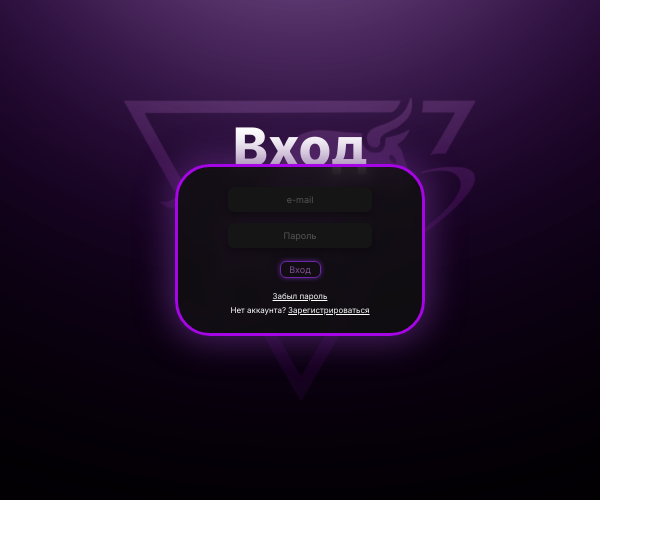
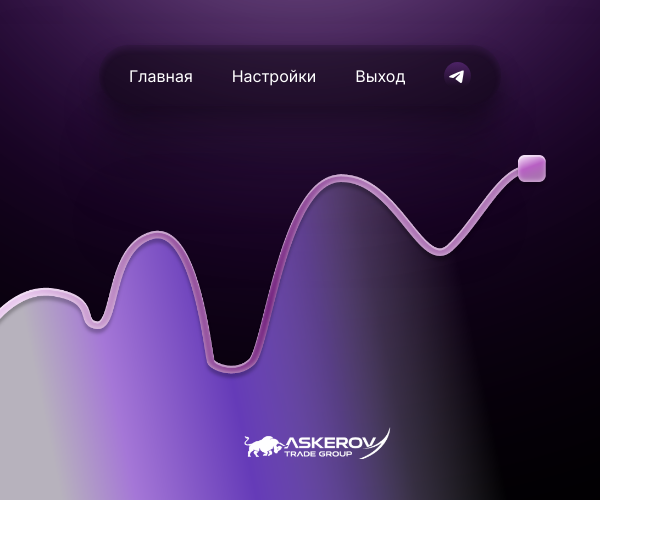
Before and after one commit to nevroks/EdickExtension, a React (Vite) app: page / in a window 1280 px wide. Shown: the top 538 px of the page, without its empty margins (0-663 px from the left). Built offline with nearby package versions, Linux system fonts and the light colour scheme.

Commit message:
изменения окна расширения

```diff
--- /dev/null
+++ b/src/components/ScreensLayoutWrapper/index.tsx
@@ -0,0 +1,21 @@
+import { useNavigation, type View } from "@/utils/contexts/NavigationContext";
+import { useMemo, type ReactNode } from "react";
+
+
+type ScreensLayoutWrapperProps = {
+    children: ReactNode
+    path: View
+}
+
+const ScreensLayoutWrapper = ({ path, children }: ScreensLayoutWrapperProps) => {
+
+    const { currentView } = useNavigation()
+
+    const isLayoutActive = useMemo(() => {
+        return currentView.includes(path)
+    }, [currentView, path])
+
+    return isLayoutActive ? <>{children}</> : null
+}
+
+export default ScreensLayoutWrapper;
--- a/src/components/index.ts
+++ b/src/components/index.ts
@@ -1,3 +1,4 @@
+import ScreensLayoutWrapper from "./ScreensLayoutWrapper";
 import ScreenWrapper from "./ScreenWrapper";
 
-export { ScreenWrapper };
+export { ScreenWrapper, ScreensLayoutWrapper };
--- a/src/components/ui/Link/style.module.css
+++ b/src/components/ui/Link/style.module.css
@@ -1,4 +1,7 @@
-.Link {}
+.Link {
+    pointer-events: all;
+    cursor: pointer;
+}
 
 .Link p {
     color: rgba(255, 255, 255, 1);
--- a/src/index.css
+++ b/src/index.css
@@ -204,17 +204,16 @@ legend {
   filter: blur(180px);
   z-index: 1;
 }
-.App-logo-container{
+
+.App-logo-container {
   mix-blend-mode: soft-light;
   position: absolute;
   z-index: 3;
   display: flex;
   flex: 1;
 }
-.AuthScreen-logo {
 
-
-}
+.AuthScreen-logo {}
 
 .App-content {
   display: flex;
@@ -222,3 +221,41 @@ legend {
   height: 100%;
   z-index: 4;
 }
+
+.MainApp-layout {
+  display: flex;
+  flex: 1;
+  position: relative;
+}
+
+.MainApp-layout-nav {
+  position: absolute;
+  display: flex;
+  justify-content: space-between;
+  align-items: center;
+  padding: 17px 30px 16px;
+  top: 45px;
+  left: calc(100% / 2 - 402px / 2);
+  width: 402px;
+  height: 61px;
+  border-radius: 30px;
+  box-shadow: inset 0px 4px 6.099999904632568px 0px rgba(150, 68, 196, 0.14), 0px 145px 58px 0px rgba(0, 0, 0, 0.04), 0px 82px 49px 0px rgba(0, 0, 0, 0.15), 0px 36px 36px 0px rgba(0, 0, 0, 0.26), 0px 9px 20px 0px rgba(0, 0, 0, 0.29);
+  background: rgba(0, 0, 0, 0.42);
+}
+
+.MainApp-layout-nav::after {
+  content: '';
+  position: absolute;
+  z-index: -1;
+  top: -21px;
+  left: -99px;
+  width: 600px;
+  height: 476px;
+  box-shadow: 72px 441px 125px 0px rgba(0, 0, 0, 0), 46px 282px 114px 0px rgba(0, 0, 0, 0.01), 26px 159px 96px 0px rgba(0, 0, 0, 0.05), 11px 71px 71px 0px rgba(0, 0, 0, 0.09), 3px 18px 39px 0px rgba(0, 0, 0, 0.1);
+}
+
+.MainApp-layout-bgImg {
+  position: absolute;
+  bottom: -10px;
+  left: -50px;
+}
--- a/src/main.tsx
+++ b/src/main.tsx
@@ -1,8 +1,8 @@
 
 import { createRoot } from 'react-dom/client'
 import './index.css'
-import { NavigationProvider } from '@/utils/contexts/NavigationContext';
-import { ScreenWrapper } from '@/components';
+import { NavigationProvider, useNavigation } from '@/utils/contexts/NavigationContext';
+import { ScreensLayoutWrapper, ScreenWrapper } from '@/components';
 import MainScreen from './screens/MainScreen';
 import { QueryClient, QueryClientProvider } from '@tanstack/react-query';
 
@@ -10,25 +10,59 @@ import AuthSecuredScreen from "./utils/hocs/AuthSecuredScreen/AuthSecuredScreen"
 import AuthScreen, { LogoVariants, type AnimationSteps } from './screens/AuthScreen';
 import { AnimatePresence, motion } from 'motion/react';
 import logo from './assets/logo.svg';
-import { useState } from 'react';
+import mainScreenBg from './assets/mainScreenBgImg.png';
+import tgIcon from './assets/icons/tgIcon.svg';
+import { useState, type ReactNode } from 'react';
+import { Link } from '@/ui';
 
 
 
 const queryClient = new QueryClient()
 
+const MainAppLayout = ({ children }: { children: ReactNode }) => {
+
+
+
+  return (
+    <ScreensLayoutWrapper path="main">
+      <div className='MainApp-layout'>
+        <motion.div className='MainApp-layout-nav'>
+          <Link to="main/terminal">Главная</Link>
+          <Link to="main/settings">Настройки</Link>
+          <Link to="main/subscription">Выход</Link>
+          <a href="">
+            <img src={tgIcon} alt="tg-icon" />
+          </a>
+
+        </motion.div>
+        <div className='MainApp-layout-content'>
+          {children}
+        </div>
+        <motion.img
+          className='MainApp-layout-bgImg'
+          src={mainScreenBg}
+          initial={{ opacity: 0 }}
+          animate={{ opacity: 1 }}
+          transition={{ duration: 0.4, ease: "easeInOut" }}
+        />
+      </div>
+    </ScreensLayoutWrapper>
+  )
+}
 
 const App = () => {
 
 
   const [authScreenAnimationStep, setAuthScreenAnimationStep] = useState<AnimationSteps>("0");
   const [successAuthFormAnimationStep, setSuccessAuthFormAnimationStep] = useState<"0" | "1" | "2" | "3">("0");
+  const { currentView } = useNavigation()
 
   return (
     <div className="App">
       <div className='App-light1'></div>
       <div className='App-light2'></div>
       <AnimatePresence>
-        {successAuthFormAnimationStep === "0" &&
+        {successAuthFormAnimationStep === "0" && currentView === "auth" &&
           <motion.div
             className={"App-logo-container"}
             exit={{
@@ -50,13 +84,19 @@ const App = () => {
       </AnimatePresence>
 
       <div className='App-content'>
-        <ScreenWrapper content={<AuthScreen
+        {/* <ScreenWrapper content={<AuthScreen
           animationStep={authScreenAnimationStep}
           setAnimationStep={setAuthScreenAnimationStep}
           successFormAnimationStep={successAuthFormAnimationStep}
           setSuccessFormAnimationStep={setSuccessAuthFormAnimationStep}
-        />} path={'auth'} />
-        <ScreenWrapper content={<AuthSecuredScreen screen={<MainScreen />} />} path={'main'} />
+        />} path={'auth'} /> */}
+        <MainAppLayout>
+          <></>
+          {/* <ScreenWrapper content={<AuthSecuredScreen screen={<MainScreen />} />} path={'main/settings'} />
+          <ScreenWrapper content={<AuthSecuredScreen screen={<MainScreen />} />} path={'main/terminal'} />
+          <ScreenWrapper content={<AuthSecuredScreen screen={<MainScreen />} />} path={'main/subscription'} /> */}
+        </MainAppLayout>
+
       </div>
 
     </div>
--- a/src/screens/AuthScreen/index.tsx
+++ b/src/screens/AuthScreen/index.tsx
@@ -157,9 +157,9 @@ const AuthScreen = ({ setAnimationStep, animationStep, successFormAnimationStep,
                     setSuccessFormAnimationStep("3");
                     setTimeout(() => {
                         resolve();
-                        setTimeout(() => {
-                            setSuccessFormAnimationStep("0");
-                        }, 1)
+                        // setTimeout(() => {
+                        //     setSuccessFormAnimationStep("0");
+                        // }, 1)
                     }, 800)
                 }, 1200);
 
@@ -191,11 +191,11 @@ const AuthScreen = ({ setAnimationStep, animationStep, successFormAnimationStep,
 
 
 
-    const [jwtTokens, setJwtTokens] = useChromeStorage('jwt-tokens', {
-        accessToken: "",
-        refreshToken: ""
-    })
-    const [isAuth, setIsAuth] = useChromeStorage('isAuth', false)
+    // const [jwtTokens, setJwtTokens] = useChromeStorage('jwt-tokens', {
+    //     accessToken: "",
+    //     refreshToken: ""
+    // })
+    // const [isAuth, setIsAuth] = useChromeStorage('isAuth', false)
 
     const { mutations: {
         register: { mutateAsync: registerFunc, error: registerError, isPending: isRegisterPending },
@@ -205,19 +205,21 @@ const AuthScreen = ({ setAnimationStep, animationStep, successFormAnimationStep,
 
     const handleRegister = (dto: RegisterDto) => {
         registerFunc(dto).then(data => {
-            setJwtTokens({
-                accessToken: data.accessToken,
-                refreshToken: data.refreshToken
-            }).then(() => showSuccessAnimation().then(() => setIsAuth(true)).then(() => navigateTo('main')));
+            showSuccessAnimation()
+            // setJwtTokens({
+            //     accessToken: data.accessToken,
+            //     refreshToken: data.refreshToken
+            // }).then(() => showSuccessAnimation().then(() => setIsAuth(true)).then(() => navigateTo('main')));
         })
     }
 
     const handleLogin = (dto: LoginDto) => {
         loginFunc(dto).then(data => {
-            setJwtTokens({
-                accessToken: data.accessToken,
-                refreshToken: data.refreshToken
-            }).then(() => showSuccessAnimation().then(() => setIsAuth(true)).then(() => navigateTo('main')));
+            showSuccessAnimation()
+            // setJwtTokens({
+            //     accessToken: data.accessToken,
+            //     refreshToken: data.refreshToken
+            // }).then(() => showSuccessAnimation().then(() => setIsAuth(true)).then(() => navigateTo('main')));
         })
     }
 
@@ -284,7 +286,6 @@ const AuthScreen = ({ setAnimationStep, animationStep, successFormAnimationStep,
                         }}
                         exit={{
                             opacity: 0,
-                            y: 400,
                             transition: { duration: 0.8 }
                         }}
                     >
--- a/src/utils/contexts/NavigationContext.tsx
+++ b/src/utils/contexts/NavigationContext.tsx
@@ -1,6 +1,6 @@
 import { createContext, useContext, useState, type ReactNode } from "react";
 
-export type View = 'main' | 'settings' | 'about' | 'profile' | 'auth';
+export type View = "main" | 'main/settings' | 'main/subscription' | 'main/terminal' | 'auth';
 
 export interface NavigationContextType {
     currentView: View;
@@ -10,7 +10,7 @@ export interface NavigationContextType {
 
 // Дефолтные значения
 const defaultContext: NavigationContextType = {
-    currentView: 'main',
+    currentView: 'main/settings',
     navigateTo: () => {
         console.warn('NavigationContext not implemented');
     },
@@ -28,7 +28,7 @@ interface NavigationProviderProps {
 // Провайдер контекста
 export function NavigationProvider({
     children,
-    initialView = 'main'
+    initialView = 'main/settings'
 }: NavigationProviderProps) {
     const [currentView, setCurrentView] = useState<View>(initialView);
 
```
Also changed, not shown: src/assets/icons/tgIcon.svg (added), src/assets/mainScreenBgImg.png (added), src/components/ScreenWrapper/style.module.css (deleted).
